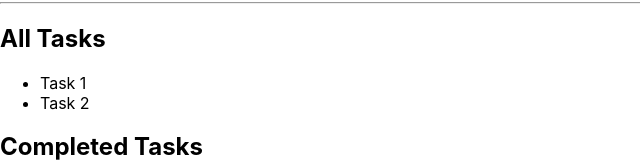
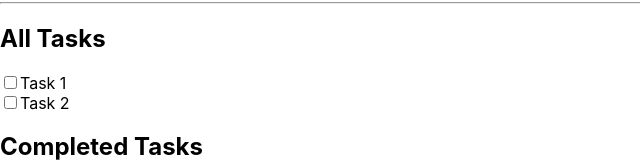
Before and after one commit to saksham10Saxena/ReactToDoApp, a React (Create React App) app: page / in a window 1280 px wide. Shown: the part 203-366 px from the top of the page, without its empty margins (0-640 px from the left). Built offline with nearby package versions, Linux system fonts and the light colour scheme.

Commit message:
Checkboxes added

```diff
--- /dev/null
+++ b/src/AllTask.tsx
@@ -0,0 +1,37 @@
+import React from 'react'
+import { Task } from './types'
+
+type TaskProp = {
+  allTasks: Task[]
+  setalltask : React.Dispatch<React.SetStateAction<Task[]>>
+}
+
+const AllTask: React.FC<TaskProp> = ({ allTasks, setalltask }: TaskProp) => {
+  const toggleCheck = (id: number): void => {
+    const updatedArray: Task[] = allTasks.map((task: Task) => {
+      if (id === task.id) {
+        return { ...task, checkedStatus: !task.checkedStatus }
+      } else return task
+    })
+    setalltask(updatedArray)
+  }
+
+  return (
+    <div>
+      {allTasks.map((task: Task) => (
+        <div>
+          <input
+            type="checkbox"
+            checked={task.checkedStatus}
+            onChange={() => toggleCheck(task.id)}
+          />
+          {task.title}
+        </div>
+      ))}
+    </div>
+  )
+}
+
+export default AllTask
+export const mytest = 3
+// export AllTask
--- a/src/App.tsx
+++ b/src/App.tsx
@@ -1,14 +1,30 @@
 import React from 'react'
+import AllTask from './AllTask'
+import { Task } from './types'
 
 const App: React.FC = () => {
-  var tasks: string[] = ['Task 1', 'Task 2']
+  var tasks: Task[] = [
+    {
+      id: 1,
+      title: 'Task 1',
+      checkedStatus: false,
+    },
+    {
+      id: 2,
+      title: 'Task 2',
+      checkedStatus: false,
+    },
+  ]
 
-  const [allTask, setAllTask] = React.useState<string[]>(tasks)
+  const [allTask, setAllTask] = React.useState<Task[]>(tasks)
 
   const [inputValue, setInputValue] = React.useState<string>('')
 
+  let count = 2
+
   const handleTask = () => {
-    setAllTask([...allTask, inputValue])
+    count += 1
+    setAllTask([...allTask, { title: inputValue, id: count, checkedStatus: false }])
   }
 
   const handleInput = (event) => {
@@ -27,26 +43,10 @@ const App: React.FC = () => {
       </button>
       <hr />
       <h2>All Tasks</h2>
-      <AllTask allTasks={allTask} />
+      <AllTask allTasks={allTask} setalltask={setAllTask} />
       <h2>Completed Tasks</h2>
     </div>
   )
 }
 
-type TaskArr = {
-  allTasks: string[]
-}
-
-const AllTask: React.FC<TaskArr> = ({ allTasks }: TaskArr) => {
-  return (
-    <div>
-      <ul>
-        {allTasks.map((task) => (
-          <li>{task}</li>
-        ))}
-      </ul>
-    </div>
-  )
-}
-
 export default App
--- /dev/null
+++ b/src/types.ts
@@ -0,0 +1,5 @@
+export type Task = {
+    id: number
+    title: string
+    checkedStatus: boolean
+  }
```
